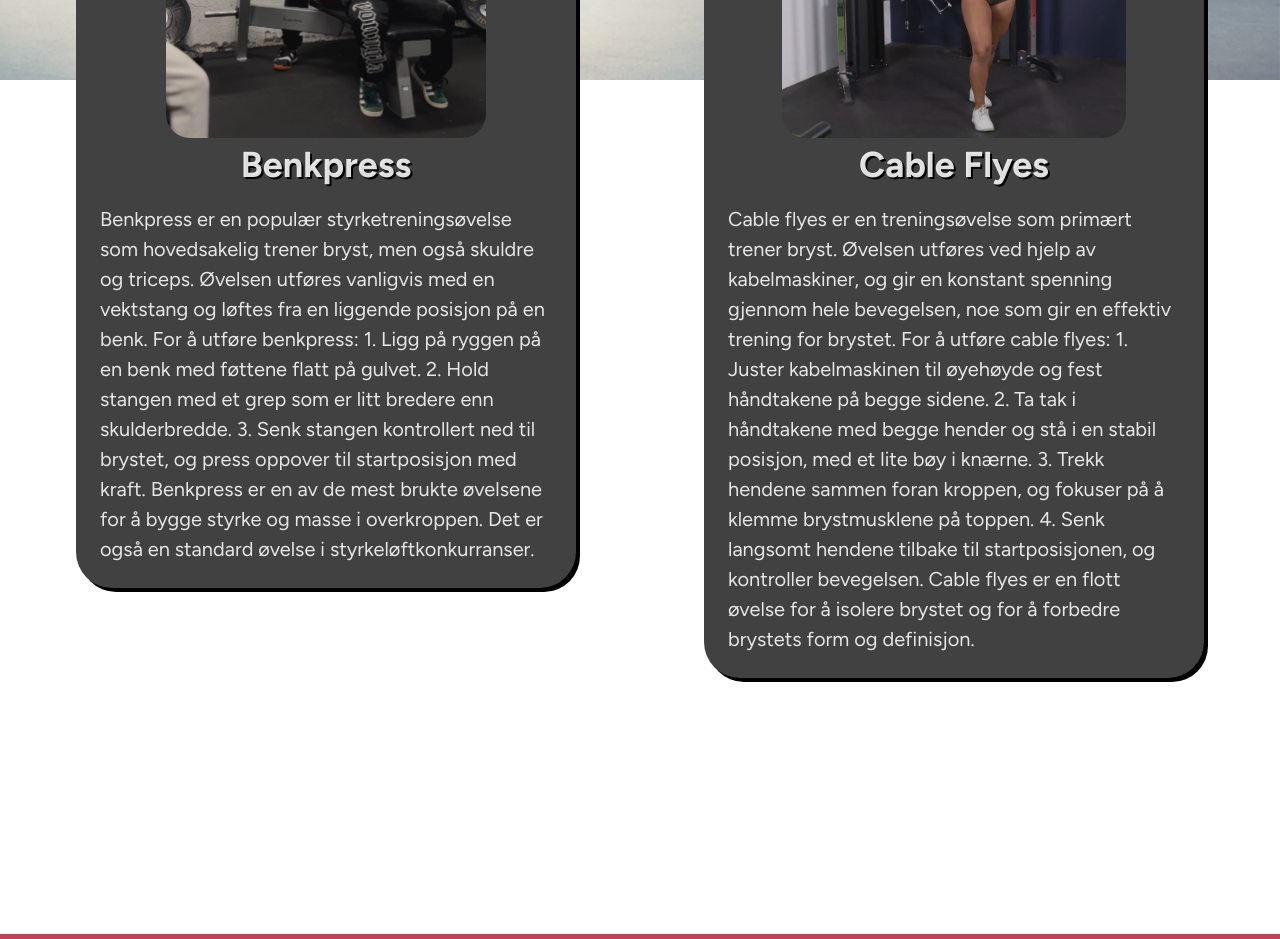
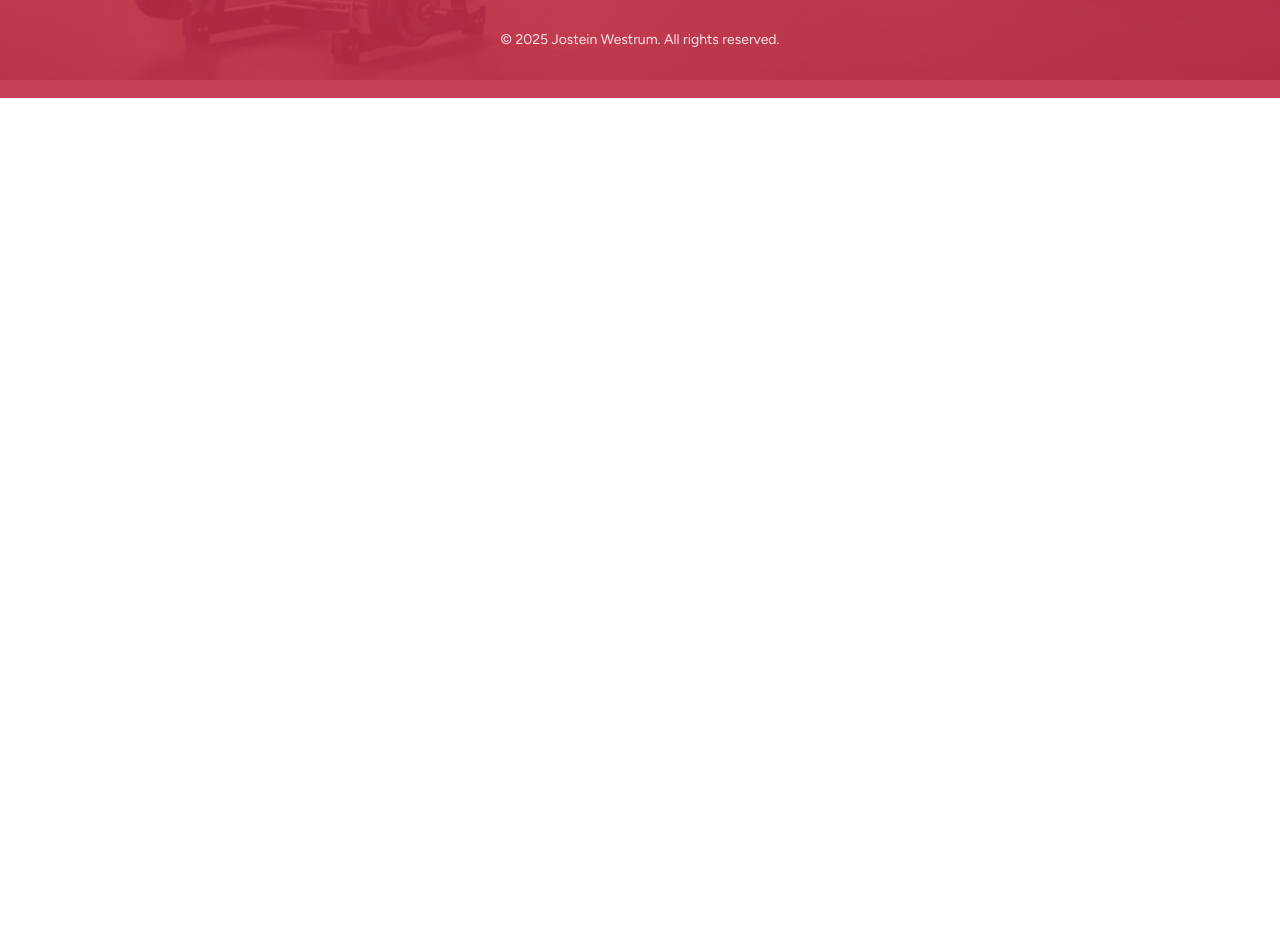
Before and after one commit to Jostein24sfj/gym-tracker, a React (Vite) app: page /muscle/arms in a window 1280 px wide. Shown: the part 720-1659 px from the top of the page. After the commit the page ends 818 px from the top, so only its background shows below. Built offline with nearby package versions, Linux system fonts and the light colour scheme.

Commit message:
added js fuction to exercise card

```diff
--- a/src/components/MuscleDetail.jsx
+++ b/src/components/MuscleDetail.jsx
@@ -1,9 +1,11 @@
 import { useParams, useLocation } from "react-router-dom";
 import { useEffect } from "react";
 import "./muscleDetail.css";
+import { ExerciseSection } from "./exerciseSection/ExerciseSection";
 
 export default function MuscleDetail() {
   const { muscleName } = useParams();
+  console.log(muscleName);
   const location = useLocation();
 
   // Scroll to the top of the page when this page is loaded
@@ -18,47 +20,7 @@ export default function MuscleDetail() {
         <p>More details about {muscleName} exercises and programs.</p>
       </div>
       <div className="øvelserPage">
-        <div className="øvelser">
-          <div className="øvelseInfo">
-            <img className="cardImg" src="/benchPress.png" alt="chest" />
-            <div className="øvelserInfoText">
-              <h3>Benkpress</h3>
-              <p>
-                Benkpress er en populær styrketreningsøvelse som hovedsakelig
-                trener bryst, men også skuldre og triceps. Øvelsen utføres
-                vanligvis med en vektstang og løftes fra en liggende posisjon på
-                en benk. For å utføre benkpress: 1. Ligg på ryggen på en benk
-                med føttene flatt på gulvet. 2. Hold stangen med et grep som er
-                litt bredere enn skulderbredde. 3. Senk stangen kontrollert ned
-                til brystet, og press oppover til startposisjon med kraft.
-                Benkpress er en av de mest brukte øvelsene for å bygge styrke og
-                masse i overkroppen. Det er også en standard øvelse i
-                styrkeløftkonkurranser.
-              </p>
-            </div>
-          </div>
-        </div>
-        <div className="øvelser">
-          <div className="øvelseInfo">
-            <img className="cardImg" src="/cableFlyes.webp" alt="cableflyes" />
-            <div className="øvelserInfoText">
-              <h3>Cable Flyes</h3>
-              <p>
-                Cable flyes er en treningsøvelse som primært trener bryst.
-                Øvelsen utføres ved hjelp av kabelmaskiner, og gir en konstant
-                spenning gjennom hele bevegelsen, noe som gir en effektiv
-                trening for brystet. For å utføre cable flyes: 1. Juster
-                kabelmaskinen til øyehøyde og fest håndtakene på begge sidene.
-                2. Ta tak i håndtakene med begge hender og stå i en stabil
-                posisjon, med et lite bøy i knærne. 3. Trekk hendene sammen
-                foran kroppen, og fokuser på å klemme brystmusklene på toppen.
-                4. Senk langsomt hendene tilbake til startposisjonen, og
-                kontroller bevegelsen. Cable flyes er en flott øvelse for å
-                isolere brystet og for å forbedre brystets form og definisjon.
-              </p>
-            </div>
-          </div>
-        </div>
+        <ExerciseSection type={muscleName} />
       </div>
       {/* Include any image or other content related to the muscle */}
       {/* <img
--- /dev/null
+++ b/src/components/exerciseSection/ExerciseCard.jsx
@@ -0,0 +1,13 @@
+export const ExerciseCard = ({ exercise, index }) => {
+  return (
+    <div key={exercise.name + index} className="øvelser">
+      <div className="øvelseInfo">
+        <img className="cardImg" src={exercise.src} alt="chest" />
+        <div className="øvelserInfoText">
+          <h3>{exercise.name}</h3>
+          <p>{exercise.description}</p>
+        </div>
+      </div>
+    </div>
+  );
+};
--- /dev/null
+++ b/src/components/exerciseSection/ExerciseSection.jsx
@@ -0,0 +1,17 @@
+import { ExerciseCard } from "./ExerciseCard";
+import exercises from "../../data/exercises.json";
+
+export const ExerciseSection = ({ type }) => {
+  console.log(exercises);
+  const exerciseByType = exercises.filter((exercise) => exercise.type === type);
+  console.log(exerciseByType);
+  return (
+    <>
+      {exerciseByType.map((exercise) => (
+        <div key={exercise.name}>
+          <ExerciseCard exercise={exercise} />
+        </div>
+      ))}
+    </>
+  );
+};
--- /dev/null
+++ b/src/data/exercises.json
@@ -0,0 +1,32 @@
+[
+  {
+    "type": "chest",
+    "name": "Bench Press",
+    "description": "Benkpress er en populær styrketreningsøvelse som hovedsakelig trener bryst, men også skuldre og triceps. Øvelsen utføres vanligvis med en vektstang og løftes fra en liggende posisjon på en benk. For å utføre benkpress: 1. Ligg på ryggen på en benk med føttene flatt på gulvet. 2. Hold stangen med et grep som er litt bredere enn skulderbredde. 3. Senk stangen kontrollert ned til brystet, og press oppover til startposisjon med kraft. Benkpress er en av de mest brukte øvelsene for å bygge styrke og masse i overkroppen. Det er også en standard øvelse i styrkeløftkonkurranser.",
+    "src": "/benchPress.png"
+  },
+  {
+    "type": "chest",
+    "name": "Cable Flyes",
+    "description": "Cable flyes er en treningsøvelse som primært trener bryst. Øvelsen utføres ved hjelp av kabelmaskiner, og gir en konstant spenning gjennom hele bevegelsen, noe som gir en effektiv trening for brystet. For å utføre cable flyes: 1. Juster kabelmaskinen til øyehøyde og fest håndtakene på begge sidene. 2. Ta tak i håndtakene med begge hender og stå i en stabil posisjon, med et lite bøy i knærne. 3. Trekk hendene sammen foran kroppen, og fokuser på å klemme brystmusklene på toppen. 4. Senk langsomt hendene tilbake til startposisjonen, og kontroller bevegelsen. Cable flyes er en flott øvelse for å isolere brystet og for å forbedre brystets form og definisjon.",
+    "src": "/cableFlyes.webp"
+  },
+  {
+    "type": "chest",
+    "name": "Incline Bench Press",
+    "description": "Benkpress er en populær styrketreningsøvelse som hovedsakelig trener bryst, men også skuldre og triceps. Øvelsen utføres vanligvis med en vektstang og løftes fra en liggende posisjon på en benk. For å utføre benkpress: 1. Ligg på ryggen på en benk med føttene flatt på gulvet. 2. Hold stangen med et grep som er litt bredere enn skulderbredde. 3. Senk stangen kontrollert ned til brystet, og press oppover til startposisjon med kraft. Benkpress er en av de mest brukte øvelsene for å bygge styrke og masse i overkroppen. Det er også en standard øvelse i styrkeløftkonkurranser.",
+    "src": "/benchPress.png"
+  },
+  {
+    "type": "back",
+    "name": "Cable Row",
+    "description": "Cable row er en effektiv øvelse for å styrke ryggmusklene, spesielt de midtre og nedre delene av ryggen, samt biceps og skuldre. Noen fordeler med cable row er. Jevn motstand, kabelmaskinen gir jevn spenning gjennom hele bevegelsen, noe som gir bedre muskelaktivering. Skånsom for leddene, mindre belastning på korsryggen sammenlignet med for eksempel barbell row. Bedre holdning, styrker musklene som bidrar til en sterk og oppreist kroppsholdning. Fleksibel utførelse, mulighet for variasjoner i grep og bredde for å treffe ulike deler av ryggen. Perfekt for både nybegynnere og erfarne som vil bygge en sterk rygg.",
+    "src": "/benchPress.png"
+  },
+  {
+    "type": "back",
+    "name": "Lat Pulldown",
+    "description": "Lat pulldown er en øvelse som trener ryggmusklene, spesielt vingene. Øvelsen utføres sittende i en kabelmaskin, der du trekker en stang ned mot brystet. Fordeler med lat pulldown er bl.a at det styrker og bygger en bredere rygg, forbedrer trekkstyrke, noe som hjelper i andre øvelser som pull-ups, skånsom for skuldrene sammenlignet med frie vekter. En effektiv øvelse for både nybegynnere og viderekomne!",
+    "src": "/benchPress.png"
+  }
+]
```
